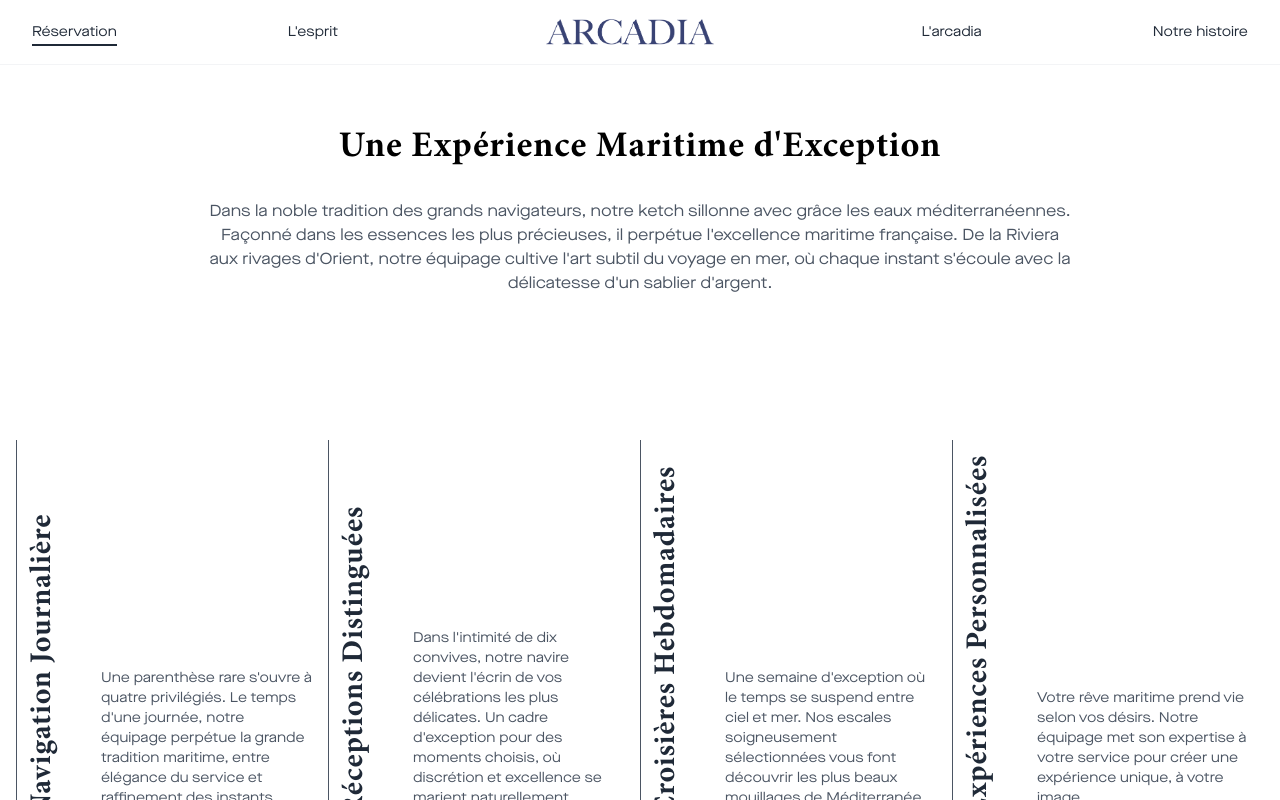
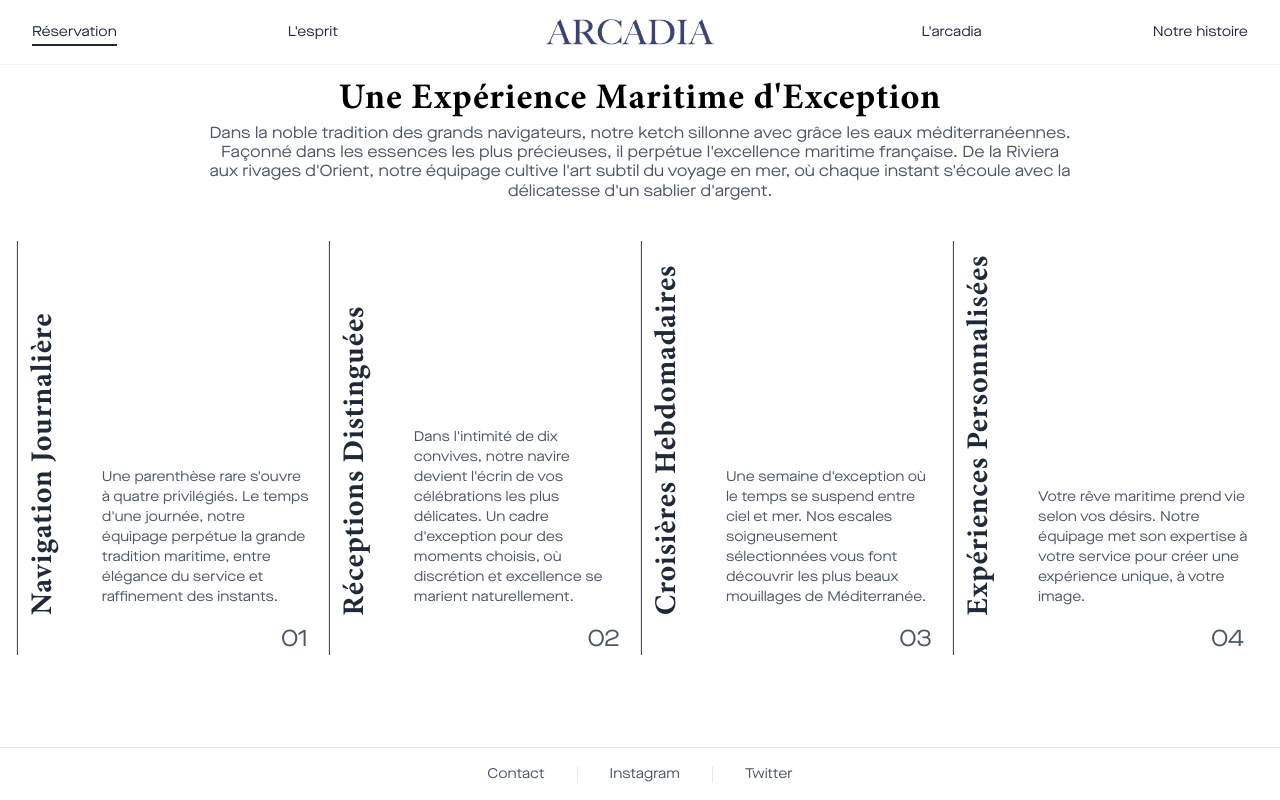
Before and after one commit to hugotiem/arcadia-website, a Next.js app: page /reservation in a window 1280 px wide. Shown: the top 800 px of the page. Built offline with nearby package versions, Linux system fonts and the light colour scheme.

Commit message:
fixed reservation page

```diff
--- a/src/app/layout.tsx
+++ b/src/app/layout.tsx
@@ -63,7 +63,7 @@ export default async function RootLayout({
         <link rel="icon" href="/blason.png" />
         <link rel="apple-touch-icon" href="/blason.png" />
       </head>
-      <body className="font-custom antialiased relative font-mainson-neue-extended">
+      <body className="font-custom antialiased relative font-mainson-neue-extended min-h-screen flex flex-col">
         <Navigation />
         {children}
         <BottomBar backgroundColor="transparent" />
--- a/src/app/reservation/page.tsx
+++ b/src/app/reservation/page.tsx
@@ -59,15 +59,15 @@ export default function Reservation() {
   }
 
   return (
-    <main className="min-h-screen bg-white">
+    <main className="min-h-full flex-1 h-full bg-white">
 
       {/* Introduction Section */}
-      <section className="pt-32 pb-12 md:pb-16">
+      <section className="pt-20 pb-10">
         <div className="max-w-4xl mx-auto px-4 text-center">
-          <h1 className="text-3xl md:text-4xl font-bold mb-6 md:mb-8 opacity-0 animate-[fadeInDown_1s_ease-out_forwards] font-minion-pro">
+          <h1 className="text-3xl md:text-4xl font-bold mb-1 opacity-0 animate-[fadeInDown_1s_ease-out_forwards] font-minion-pro">
             Une Expérience Maritime d&apos;Exception
           </h1>
-          <p className="text-gray-600 leading-relaxed opacity-0 animate-[fadeInUp_1s_ease-out_0.5s_forwards] text-sm md:text-base">
+          <p className="text-gray-600 leading-relaxed opacity-0 animate-[fadeInUp_1s_ease-out_0.5s_forwards] text-sm md:text-base" style={{ lineHeight: '1.2em' }}>
             Dans la noble tradition des grands navigateurs, notre ketch sillonne avec grâce
             les eaux méditerranéennes. Façonné dans les essences les plus précieuses, il perpétue
             l&apos;excellence maritime française. De la Riviera aux rivages d&apos;Orient, notre équipage cultive
@@ -78,7 +78,7 @@ export default function Reservation() {
       </section>
 
       {/* Experiences Grid */}
-      <section className="py-12 md:py-20">
+      <section className="">
         <div className="max-w-7xl mx-auto md:px-4">
           <Gallery />
 
--- a/src/components/BottomBar.tsx
+++ b/src/components/BottomBar.tsx
@@ -18,7 +18,7 @@ export default function BottomBar({ backgroundColor }: BottomBarProps) {
       { !isHomeScreen && <div className={"w-full h-px bg-gray-200"} />}
 
       {/* Bottom Bar */}
-      <section className={`py-8 ${isHomeScreen ? 'fixed bottom-0 left-0 right-0' : ''}`} style={{ backgroundColor }}>
+      <section className={`py-4 ${isHomeScreen ? 'fixed bottom-0 left-0 right-0' : ''}`} style={{ backgroundColor }}>
         <div className="max-w-7xl mx-auto px-4">
           <div className="flex justify-center items-center space-x-8">
             <Link href="/contact" className={`${isHomeScreen ? 'text-white font-medium hover:text-gray-200 text-lg' : 'text-gray-600 hover:text-gray-800 text-sm'} transition-colors`}>
--- a/src/components/Gallery.tsx
+++ b/src/components/Gallery.tsx
@@ -25,13 +25,14 @@ function ExperienceCard({ experience }: { experience: Experience }) {
 
   return (
     <Link href={`/reservation/${experience.id}`} className="block">
-      <div className="relative cursor-pointer w-full sm:border-l border-gray-600">
+      <div className="relative cursor-pointer w-full sm:border-l overflow-hidden">
         <motion.div
           ref={cardRef}
           layoutId={`card-container-${experience.id}`}
-          className="group relative w-screen sm:w-auto aspect-[9/14] border-b sm:border-b-0 sm:border-r border-gray-100 last:border-r-0"
+          className="group relative flex w-screen sm:w-auto aspect-[9/12]"
           initial={{ opacity: 1 }}
         >
+        <div className='h-full w-1 bg-gray-600 group-hover:bg-white transition-[background-color] duration-300'/>
           <div className={cn(
             "absolute inset-0 transition-all duration-700",
             isInView ? 'opacity-100' : 'opacity-0 sm:opacity-0',
@@ -47,7 +48,7 @@ function ExperienceCard({ experience }: { experience: Experience }) {
           </div>
 
           <div className="relative z-10 h-full flex flex-col justify-end p-2">
-            <div className="flex flex-row items-end gap-8 translate-y-[-100px]">
+            <div className="flex flex-row items-end gap-8 mb-8">
               <h2 className={cn(
                 "text-3xl font-bold rotate-180 [writing-mode:vertical-lr] transition-colors duration-500",
                 isInView ? 'text-white' : 'text-gray-800',
@@ -72,9 +73,9 @@ function ExperienceCard({ experience }: { experience: Experience }) {
 
             <div className="absolute bottom-0 right-5">
               <span className={cn(
-                "text-4xl font-light transition-colors duration-500",
+                "text-2xl transition-colors duration-500",
                 isInView ? 'text-white' : 'text-gray-300',
-                'sm:text-gray-500 sm:group-hover:text-white transition-opacity duration-200 font-minion-pro'
+                'sm:text-gray-600 sm:group-hover:text-white transition-opacity duration-200'
               )}>
                 {experience.id}
               </span>
```
